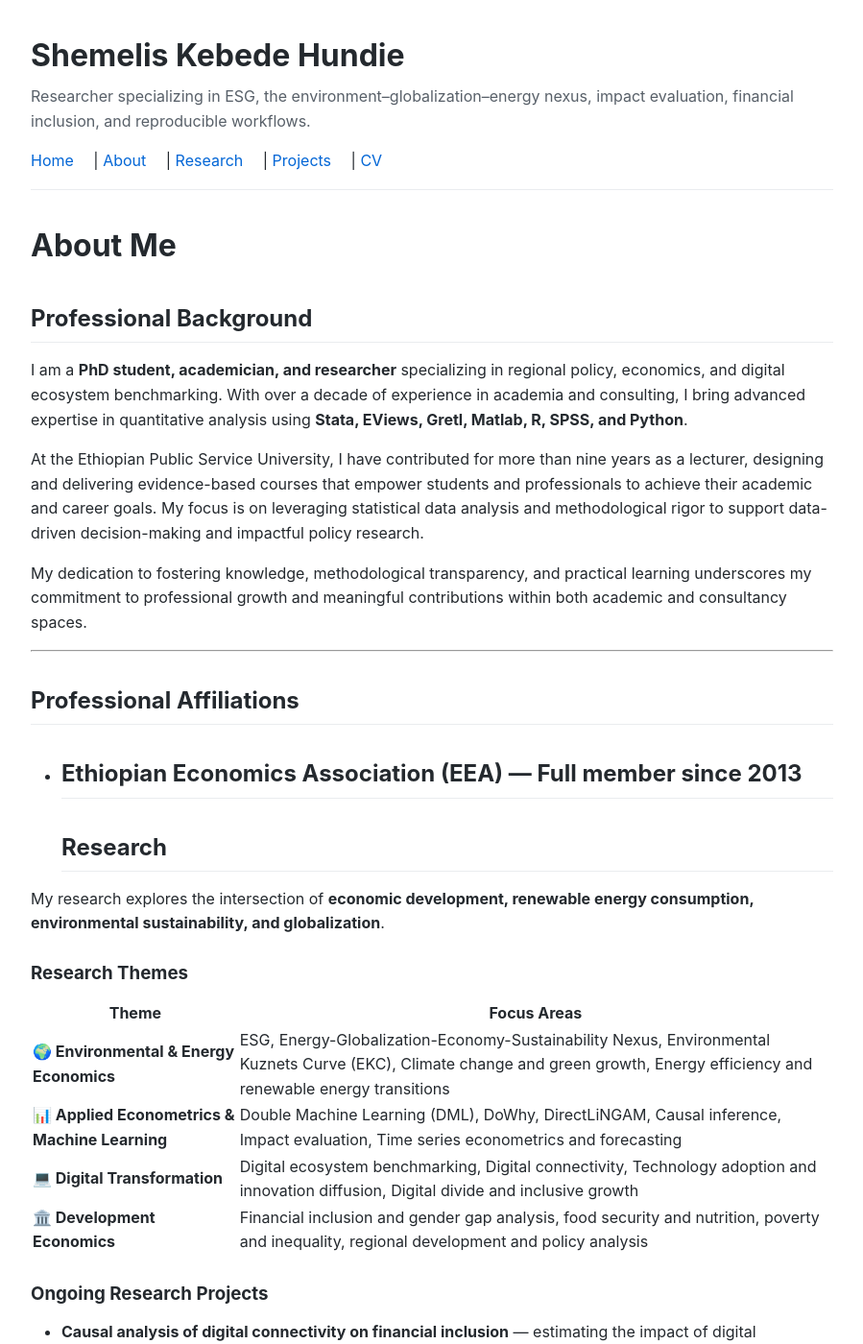
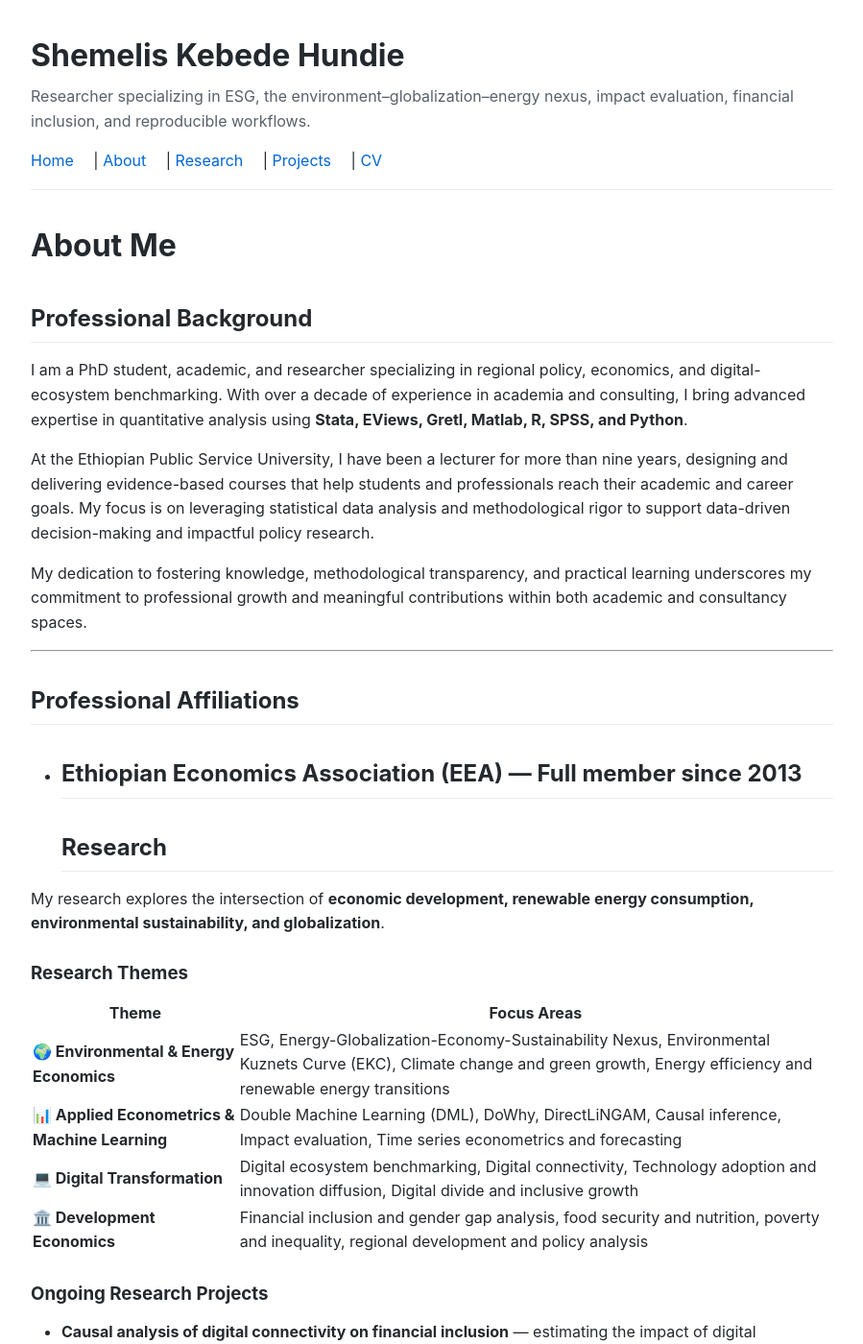
Before and after one commit to ShemelisKHundie/ShemelisKHundie.github.io, a Jekyll site: the page built from about.md, in a window 1280 px wide and 1400 px high. Shown: the whole window at 96% size, without its empty margins (190-1089 px from the left). Built offline with Jekyll 4.4.1, drawn with Linux system fonts in a browser that asks for light colours; some of the changed text lies outside the part shown.

Commit message:
Update about.md

```diff
--- a/about.md
+++ b/about.md
@@ -8,9 +8,9 @@ permalink: /about
 
 ## Professional Background
 
-I am a **PhD student, academician, and researcher** specializing in regional policy, economics, and digital ecosystem benchmarking. With over a decade of experience in academia and consulting, I bring advanced expertise in quantitative analysis using **Stata, EViews, Gretl, Matlab, R, SPSS, and Python**.
+I am a PhD student, academic, and researcher specializing in regional policy, economics, and digital-ecosystem benchmarking. With over a decade of experience in academia and consulting, I bring advanced expertise in quantitative analysis using **Stata, EViews, Gretl, Matlab, R, SPSS, and Python**.
 
-At the Ethiopian Public Service University, I have contributed for more than nine years as a lecturer, designing and delivering evidence-based courses that empower students and professionals to achieve their academic and career goals. My focus is on leveraging statistical data analysis and methodological rigor to support data-driven decision-making and impactful policy research.
+At the Ethiopian Public Service University, I have been a lecturer for more than nine years, designing and delivering evidence-based courses that help students and professionals reach their academic and career goals. My focus is on leveraging statistical data analysis and methodological rigor to support data-driven decision-making and impactful policy research.
 
 My dedication to fostering knowledge, methodological transparency, and practical learning underscores my commitment to professional growth and meaningful contributions within both academic and consultancy spaces.
 
```
Also changed, not shown: other parts of about.md (+1 -1 lines).
